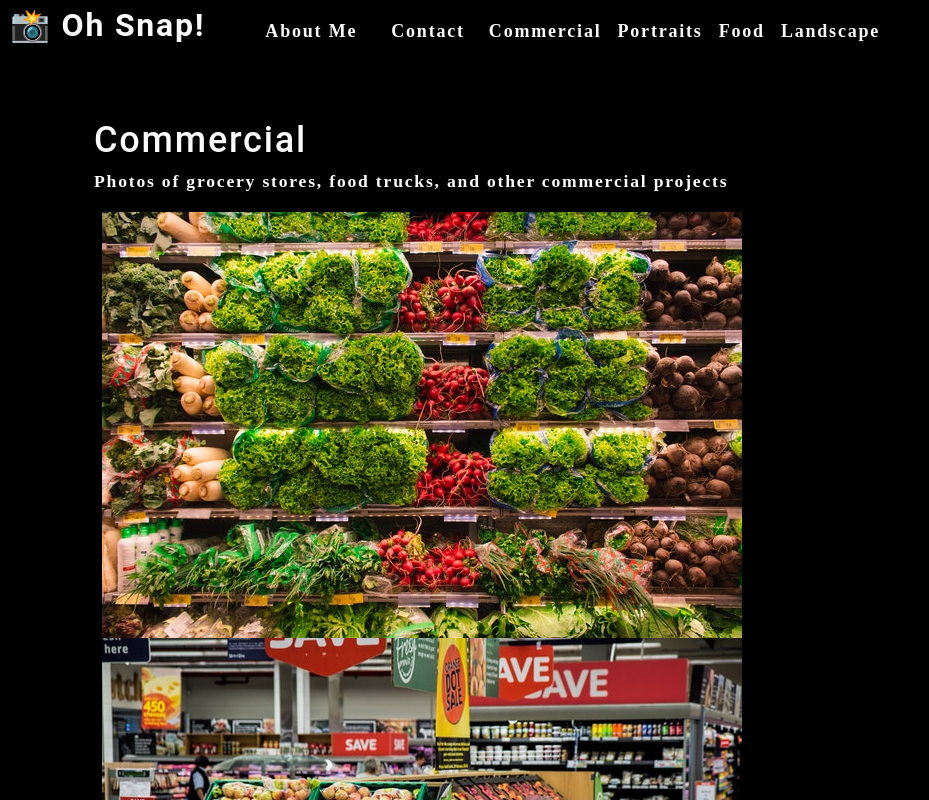
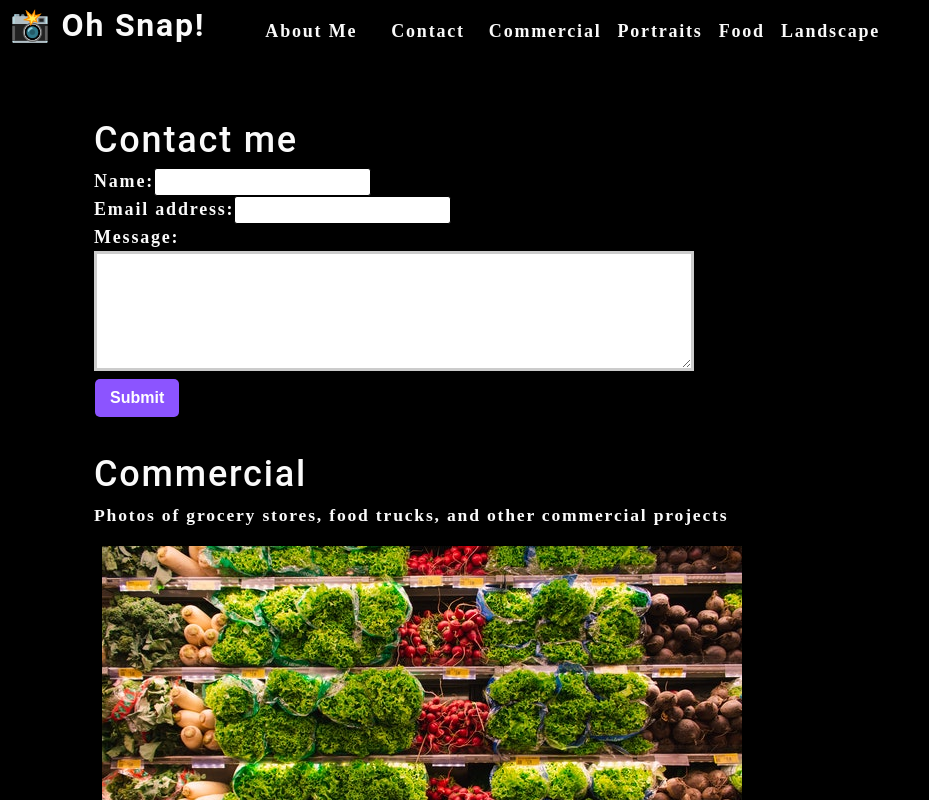
Before and after one commit to powerar/photo-port, a React (Create React App) app: page / in a window 1280 px wide. Shown: the top 800 px of the page, without its empty margins (0-929 px from the left). Built offline with nearby package versions, Linux system fonts and the light colour scheme.

Commit message:
form component can now be submitted

```diff
--- a/src/App.js
+++ b/src/App.js
@@ -2,6 +2,7 @@
 import Nav from './components/Nav';
 import About from './components/About';
 import Gallery from './components/Gallery';
+import ContactForm from './components/Contact';
 
 function App() {
   const [categories] = useState([
@@ -25,6 +26,7 @@
       ></Nav>
       <main>
         <div>
+          <ContactForm></ContactForm>
           <Gallery currentCategory={currentCategory}></Gallery>
           <About></About>
         </div>
--- a/src/components/Contact/index.js
+++ b/src/components/Contact/index.js
@@ -1,24 +1,42 @@
-import React from 'react';
+import React, { useState } from 'react';
 
 function ContactForm() {
+
+
+  const [formState, setFormState] = useState({ name: '', email: '', message: ''});
+  const { name, email, message } = formState;
+
+  function handleChange(e) {
+      setFormState({...formState, [e.target.name]: e.target.value })
+  }
+
+  console.log(formState);
+
+  function handleSubmit(e) {
+      e.preventDefault();
+      console.log(formState);
+  }
+
+  return (
     <section>
       <h1>Contact me</h1>
-    <form id="contact-form">
+      <form id="contact-form" onSubmit={handleSubmit}>
         <div>
           <label htmlFor="name">Name:</label>
-        <input type="text" name="name" />
+          <input type="text" defaultValue={name} onChange={handleChange} name="name"/>
         </div>
         <div>
           <label htmlFor="email">Email address:</label>
-        <input type="email" name="email" />
+          <input type="email" defaultValue={email} onChange={handleChange} name="email" />
         </div>
         <div>
           <label htmlFor="message">Message:</label>
-        <textarea name="message" rows="5" />
+          <textarea name="message" defaultValue={message} onChange={handleChange} rows="5" />
         </div>
         <button type="submit">Submit</button>
       </form>
-  </section>;
+    </section>
+  );
 }
 
 export default ContactForm;
--- a/src/components/Nav/index.js
+++ b/src/components/Nav/index.js
@@ -3,6 +3,11 @@
 
 function Nav(props) {
   const { categories = [], setCurrentCategory, currentCategory } = props;
+
+  const handleClick = (item) => {
+    console.log(item);
+    return item;
+  };
 
   return (
     <header className="flex-row px-1">
```
Lines whose indentation alone changed are shown as unchanged.
